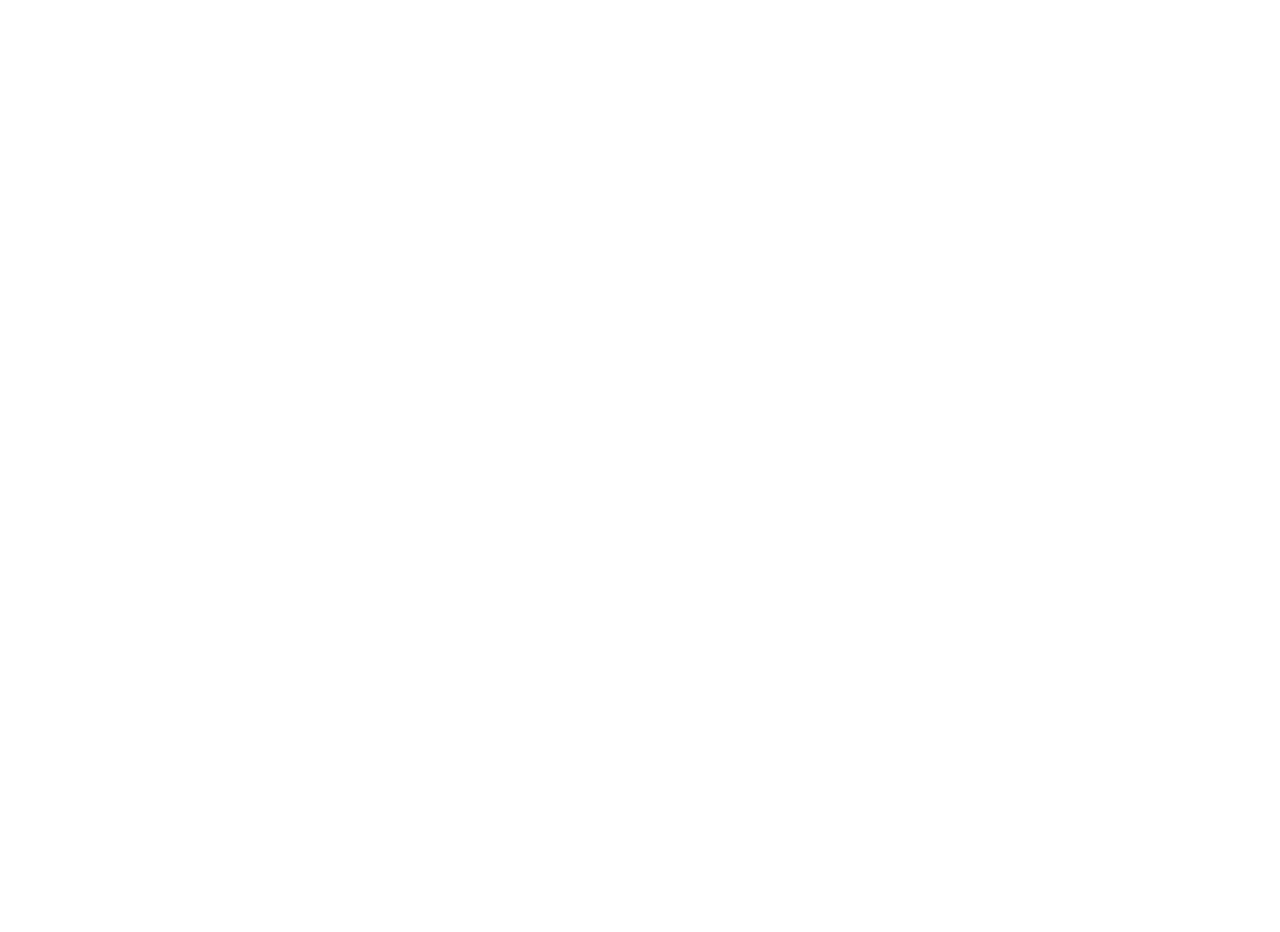
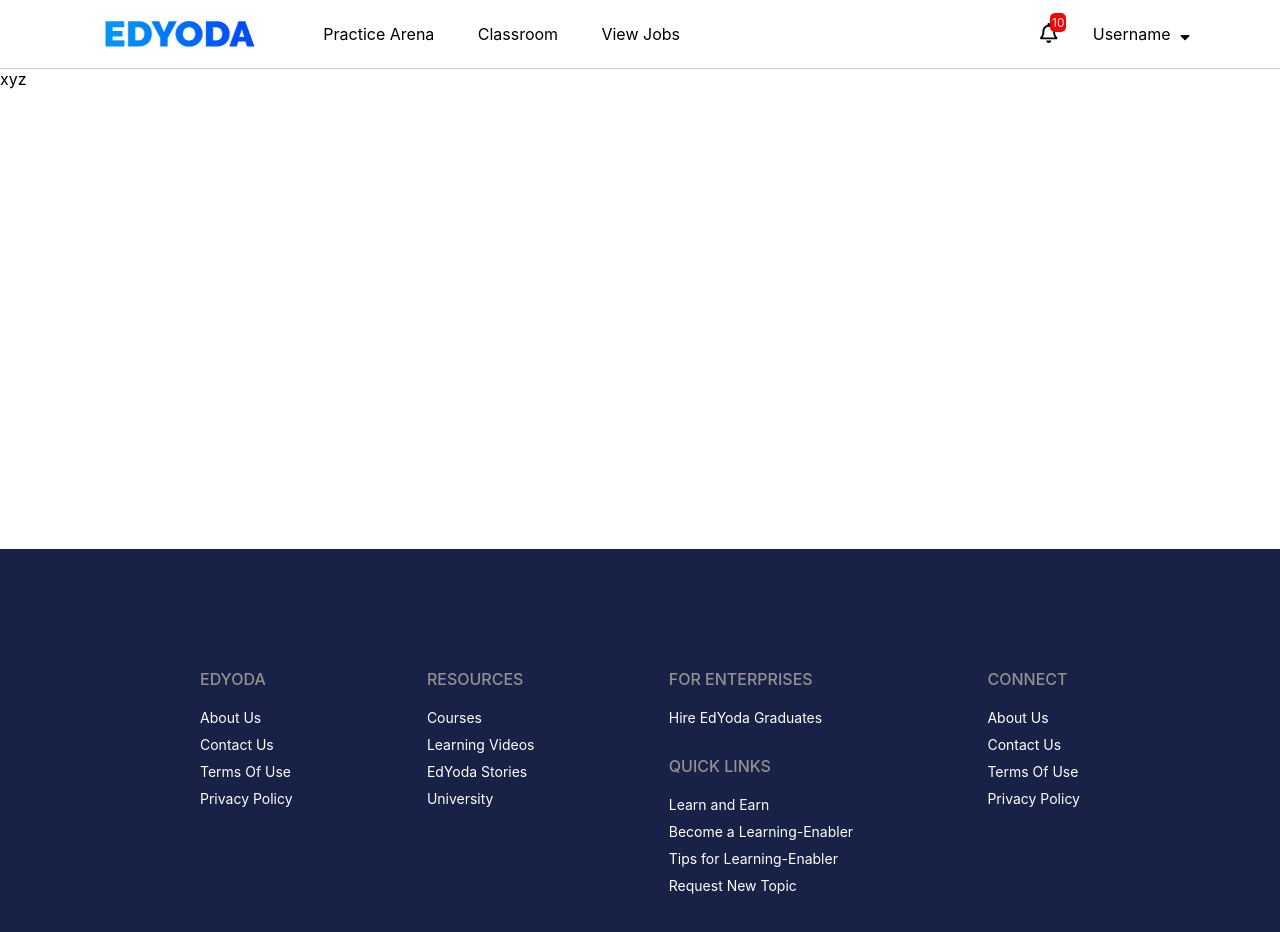
Before and after one commit to rjkprince/assessment-platform, a React (Create React App) app: page / in a window 1280 px wide. Shown: the top 932 px of the page. Before the commit the page ends 800 px from the top, so only its background shows below. Built offline with nearby package versions, Linux system fonts and the light colour scheme.

Commit message:
added Layout

```diff
--- a/package.json
+++ b/package.json
@@ -3,6 +3,11 @@
   "version": "0.1.0",
   "private": true,
   "dependencies": {
+    "@fortawesome/fontawesome-svg-core": "^1.2.32",
+    "@fortawesome/free-brands-svg-icons": "^5.15.1",
+    "@fortawesome/free-regular-svg-icons": "^5.15.1",
+    "@fortawesome/free-solid-svg-icons": "^5.15.1",
+    "@fortawesome/react-fontawesome": "^0.1.11",
     "@testing-library/jest-dom": "^4.2.4",
     "@testing-library/react": "^9.5.0",
     "@testing-library/user-event": "^7.2.1",
--- a/src/App.js
+++ b/src/App.js
@@ -1,10 +1,10 @@
 import React from 'react';
-
+import Layout from './components/Layout/Layout'
 
 function App() {
   return (
     <div className="App">
-
+      <Layout>xyz</Layout>
     </div>
   );
 }
--- /dev/null
+++ b/src/components/Layout/Footer/Footer.js
@@ -0,0 +1,40 @@
+import React, { Component } from 'react'
+import classes from './Footer.module.css'
+export default class Footer extends Component {
+    render() {
+        return (
+            <div className={classes.Footer}>
+                <div className={classes.FooterNav}>
+                    <h1>EDYODA</h1>
+                    <a href="#">About Us</a>
+                    <a href="#">Contact Us</a>
+                    <a href="#">Terms Of Use</a>
+                    <a href="#">Privacy Policy</a>
+                </div>
+                <div className={classes.FooterNav}>
+                    <h1>RESOURCES</h1>
+                    <a href="#">Courses</a>
+                    <a href="#">Learning Videos</a>
+                    <a href="#">EdYoda Stories</a>
+                    <a href="#">University</a>
+                </div>
+                <div className={classes.FooterNav}>
+                    <h1>FOR ENTERPRISES</h1>
+                    <a href="#">Hire EdYoda Graduates</a>
+                    <h1>QUICK LINKS</h1>
+                    <a href="#">Learn and Earn</a>
+                    <a href="#">Become a Learning-Enabler</a>
+                    <a href="#">Tips for Learning-Enabler</a>
+                    <a href="#">Request New Topic</a>
+                </div>
+                <div className={classes.FooterNav}>
+                    <h1>CONNECT</h1>
+                    <a href="#">About Us</a>
+                    <a href="#">Contact Us</a>
+                    <a href="#">Terms Of Use</a>
+                    <a href="#">Privacy Policy</a>
+                </div>
+            </div>
+        )
+    }
+}
--- /dev/null
+++ b/src/components/Layout/Footer/Footer.module.css
@@ -0,0 +1,23 @@
+.Footer{
+    background-color: #182146;
+    display: flex;
+    justify-content: space-between;
+    padding: 100px 200px;
+}
+.FooterNav{
+    display: flex;
+    flex-direction: column;
+}
+.FooterNav h1{
+    color: rgb(148, 145, 145);
+    font-size: 16px;
+    font-weight: 500;
+    margin: 20px 0;
+}
+.FooterNav a{
+    text-decoration: none;
+    color: #fff;
+    font-size: 14px;
+    font-weight: 400;
+    margin-bottom: 10px;
+}
--- /dev/null
+++ b/src/components/Layout/Header/Header.js
@@ -0,0 +1,30 @@
+import React, { Component } from 'react'
+import classes from './Header.module.css'
+import Logo from '../../../assets/logo.png'
+import { FontAwesomeIcon } from '@fortawesome/react-fontawesome'
+import { faBell } from '@fortawesome/free-regular-svg-icons'
+import {faSortDown} from '@fortawesome/free-solid-svg-icons'
+export default class Header extends Component {
+
+    render() {
+
+        return (
+            <div className={classes.Header}>
+                <div className={classes.NavSection}>
+                <img src={Logo} className={classes.Logo} alt="Logo"/>
+                    <a href="#" className={classes.Nav}>Practice Arena</a>
+                    <a href="#" className={classes.Nav}>Classroom</a>
+                    <a href="#" className={classes.Nav}>View Jobs</a>
+                </div>
+                <div className={classes.UserSection}>
+                    <div className={classes.Notification}>
+                        <FontAwesomeIcon className={classes.Bell} icon={faBell} />
+                        <div className={classes.Count}>10</div>
+                    </div>
+                     <p><span className={classes.User}>Username</span> <FontAwesomeIcon icon={faSortDown} /></p>
+
+                </div>
+            </div>
+        )
+    }
+}
--- /dev/null
+++ b/src/components/Layout/Header/Header.module.css
@@ -0,0 +1,54 @@
+.Header{
+    display: flex;
+    justify-content: space-between;
+    padding: 8px 80px;
+    align-items: center;
+    box-sizing: border-box;
+    background-color: #fff;
+    border-bottom: 1px solid #ccc;
+}
+.Logo{
+    margin: 0;
+    width: 200px;
+    cursor: pointer;
+}
+.Nav{
+    text-decoration: none;
+    color: black;
+}
+.NavSection{
+    display: flex;
+    justify-content: space-between;
+    align-items: center;
+    width: 600px;
+}
+.UserSection{
+    display: flex;
+    justify-content: space-between;
+    align-items: center;
+    width: 150px;
+    margin-right: 10px;
+    cursor: pointer;
+}
+.Bell{
+    font-size: 20px;
+
+}
+
+.User{
+    margin-right: 5px;
+
+}
+.Notification{
+    position: relative;
+}
+.Count{
+    position: absolute;
+    top: -10px;
+    left: 10px;
+    color: #fff;
+    padding: 2px;
+    font-size: 12px;
+    border-radius: 5px;
+    background-color: red;
+}
--- /dev/null
+++ b/src/components/Layout/Layout.js
@@ -0,0 +1,15 @@
+import React, { Component } from 'react'
+import Header from './Header/Header'
+import Footer from './Footer/Footer'
+import classes from './Layout.module.css'
+export default class Layout extends Component {
+    render() {
+        return (
+            <div className={classes.Layout}>
+                <Header />
+                <div className={classes.Children}>{this.props.children}</div>
+                <Footer />
+            </div>
+        )
+    }
+}
--- /dev/null
+++ b/src/components/Layout/Layout.module.css
@@ -0,0 +1,3 @@
+.Children{
+    min-height: 60vh;
+}
```
Also changed, not shown: src/assets/logo.png (added), 1 other file (tests, documents, lock files or other folders).
